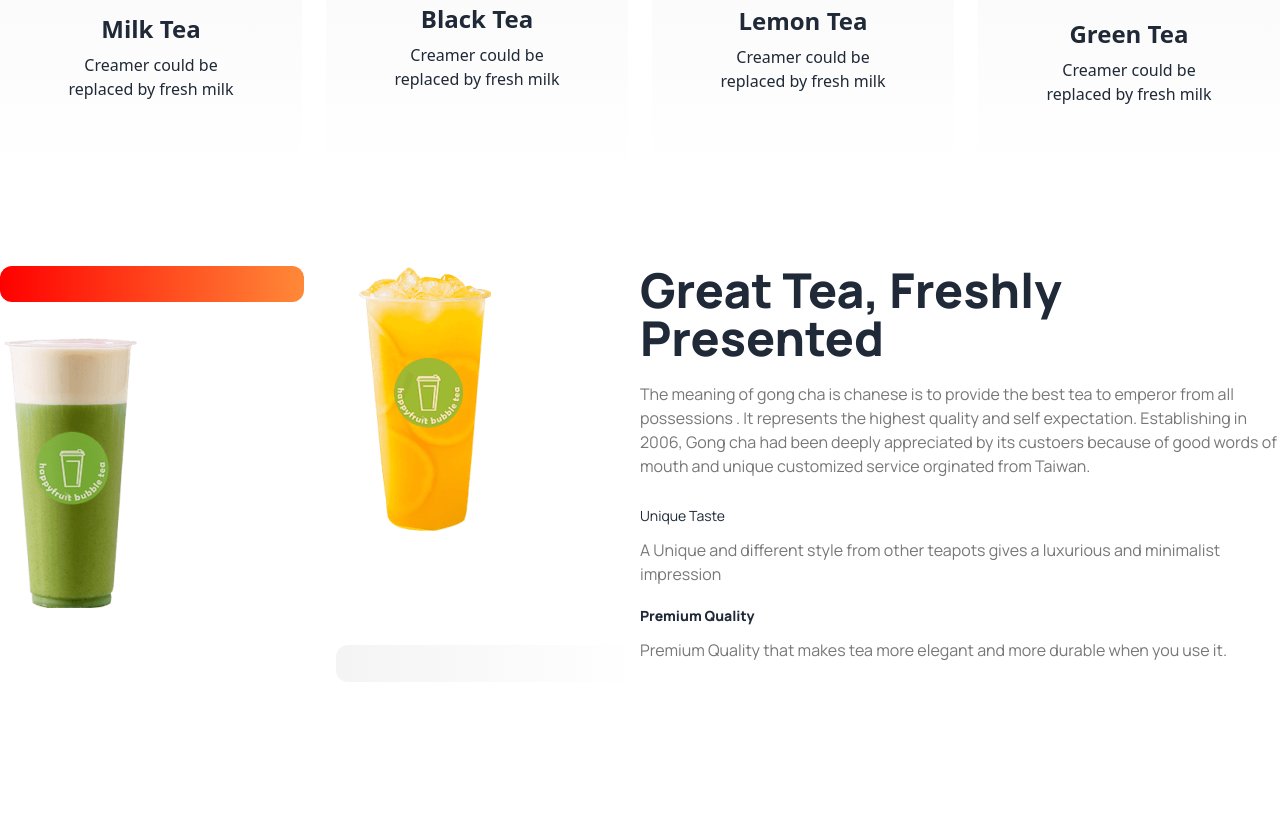
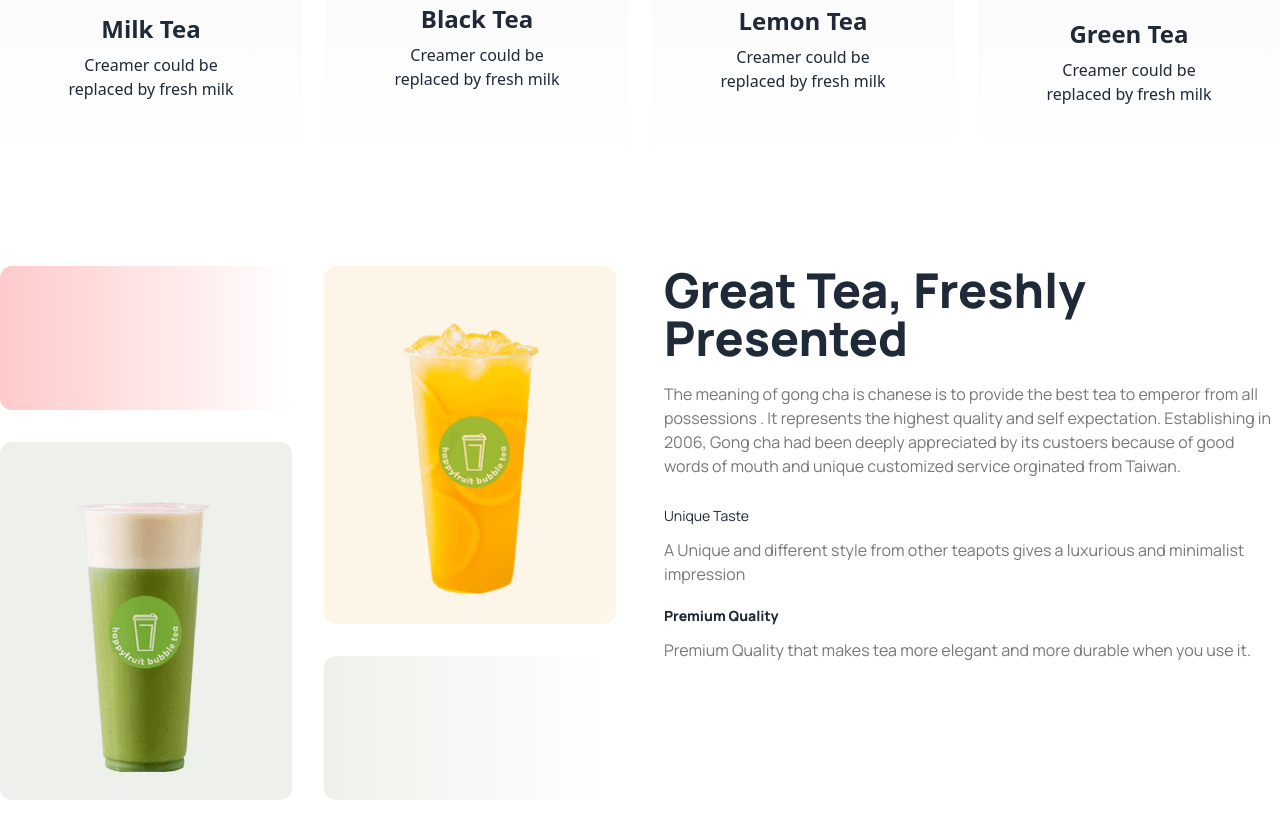
Before and after one commit to asif-hosain/Tea-House-Tailwind, a plain HTML site: page index.html in a window 1280 px wide. Shown: the part 995-1833 px from the top of the page. Before the commit the page ends 1773 px from the top, so only its background shows below. Drawn offline with nearby package versions, Linux system fonts and the light colour scheme; files whose address does not match are found by name.

Commit message:
Great Tea grid added

```diff
--- a/index.html
+++ b/index.html
@@ -160,14 +160,14 @@
       </div>
 
       <!-- Freshly Presented -->
-      <div class="my-24 flex flex-col md:flex-row">
+      <div class="my-24 flex gap-12 flex-col md:flex-row">
         <div class="grid gap-8 grid-cols-1 md:grid-cols-2 flex-1">
-          <div class=" rounded-xl bg-gradient-to-r from-[#F00] to-[#FF8938]"></div>
-          <div class=" rounded-xl row-span-2"><img src="./images/fresh-1.png" alt="" /></div>
-          <div class=" rounded-xl row-span-2"><img src="./images/fresh-2.png" alt="" /></div>
-          <div class=" rounded-xl bg-gradient-to-r from-[#F4F4F4] to-white"></div>
+          <div class=" h-36 rounded-xl bg-gradient-to-r from-red-200"></div>
+          <div class="flex justify-center rounded-xl bg-[#e6a6231a] row-span-2 px-7 pt-14 pb-7"><img src="./images/fresh-1.png" alt="" /></div>
+          <div class="flex justify-center rounded-xl bg-[#5776391a] row-span-2 px-7 pt-14 pb-7"><img src="./images/fresh-2.png" alt="" /></div>
+          <div class=" h-36 rounded-xl bg-gradient-to-r from-[#5776391a]"></div>
         </div>
-        <div class=" flex-1 font-manrope ">
+        <div class=" flex-1 font-manrope  ">
             <h1 class=" font-manrope text-5xl font-extrabold mb-5" >Great Tea, Freshly <br> Presented</h1>
             <p class=" text-base text-[#777] mb-7">The meaning of gong cha is chanese is to provide the best tea to emperor from all possessions . It represents the highest quality and self expectation. Establishing in 2006, Gong cha had been deeply appreciated by its custoers  because of good words of mouth and unique customized service orginated from Taiwan.</p>
             <h3 class=" text-sm mb-3">Unique Taste</h3>
```
